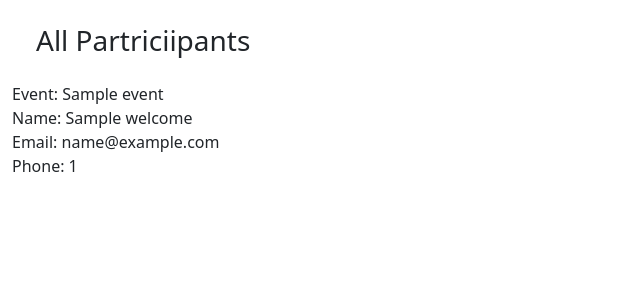
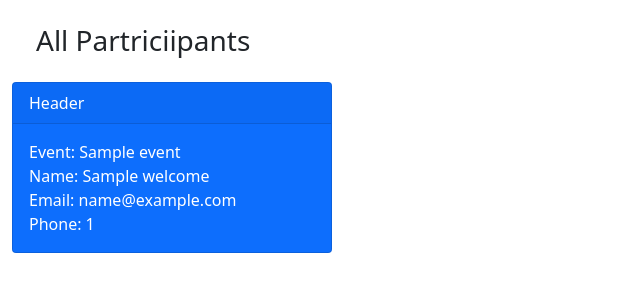
Before and after one commit to Dhe-Reigner/DATABASE-PRACTICE, a Django app: template Events/templates/participants.html in a window 1280 px wide. Shown: the part 56-356 px from the top of the page, without its empty margins (0-640 px from the left). Run offline with Django 5.2, Linux system fonts and the light colour scheme; the template is opened without the code that fills it: most values are stand-ins (such as "Sample title", 1, 10 or a date in 2020).

Commit message:
Initial commit

```diff
--- a/Events/templates/home.html
+++ b/Events/templates/home.html
@@ -29,7 +29,7 @@
               </div>
 
                 </div>
-
+              {% endif %}
 
         </div>
     </div>
--- a/Events/templates/participants.html
+++ b/Events/templates/participants.html
@@ -6,12 +6,30 @@
     <h3 class="m-4">All Partriciipants</h3>
     <div class="row">
         <div class="col-12">
+{% if attendants %}
+<div class="card text-white bg-primary mb-3" style="max-width: 20rem;">
+  <div class="card-header">Header</div>
+  <div class="card-body">
             {% for welcome in attendants %}
 Event: {{ welcome.event }}<br>
 Name:  {{ welcome.name }}<br>
 Email: {{ welcome.email }}<br>
 Phone: {{ welcome.phone_number }}<br>
 {% endfor %}
+  </div>
+</div>
+
+{% else %}
+<div class="alert alert-dismissible alert-danger">
+  <button type="button" class="btn-close" data-bs-dismiss="alert"></button>
+  <strong>Oh snap!</strong> <a href="#" class="alert-link">No one has </a> registered yet.
+</div>
+{% endif %}
+
+
+
+
+
         </div>
     </div>
 
```
